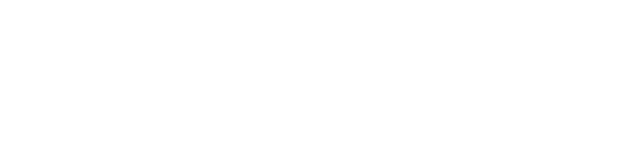
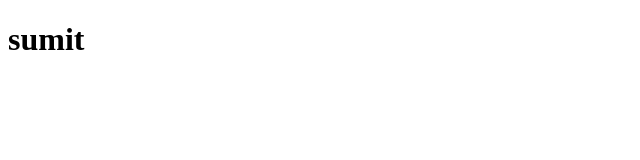
Before and after one commit to sayanroy-bash/Apple-Architects_112, a plain HTML site: page index.html in a window 1280 px wide. Shown: the whole page, without its empty margins (0-640 px from the left). Drawn offline with Linux system fonts and the light colour scheme.

Commit message:
Added my branch and intialized the template

```diff
--- a/index.html
+++ b/index.html
@@ -6,6 +6,6 @@
     <title>Tech Conferencing</title>
 </head>
 <body>
-
+    <h1>sumit</h1>
 </body>
 </html>
```
